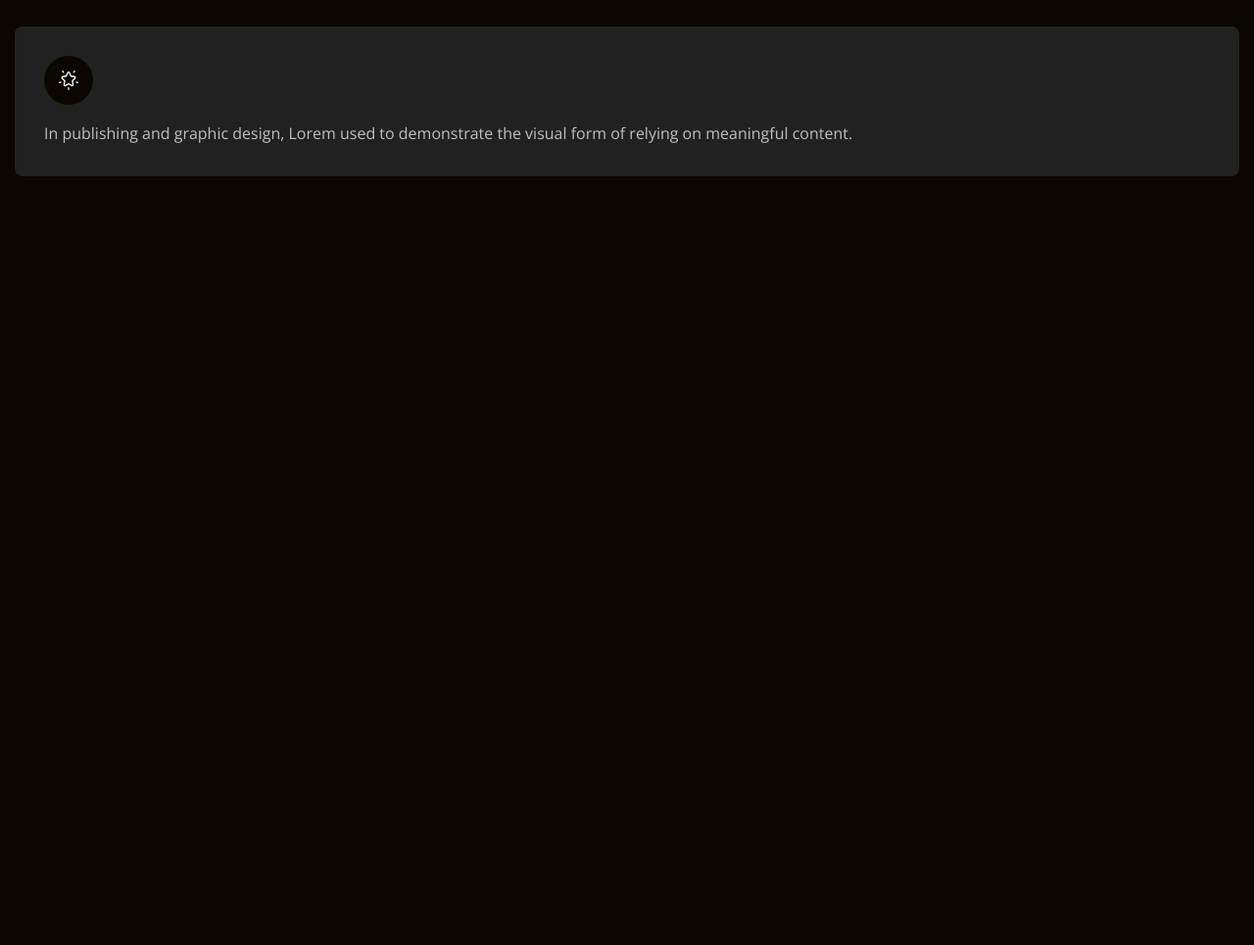
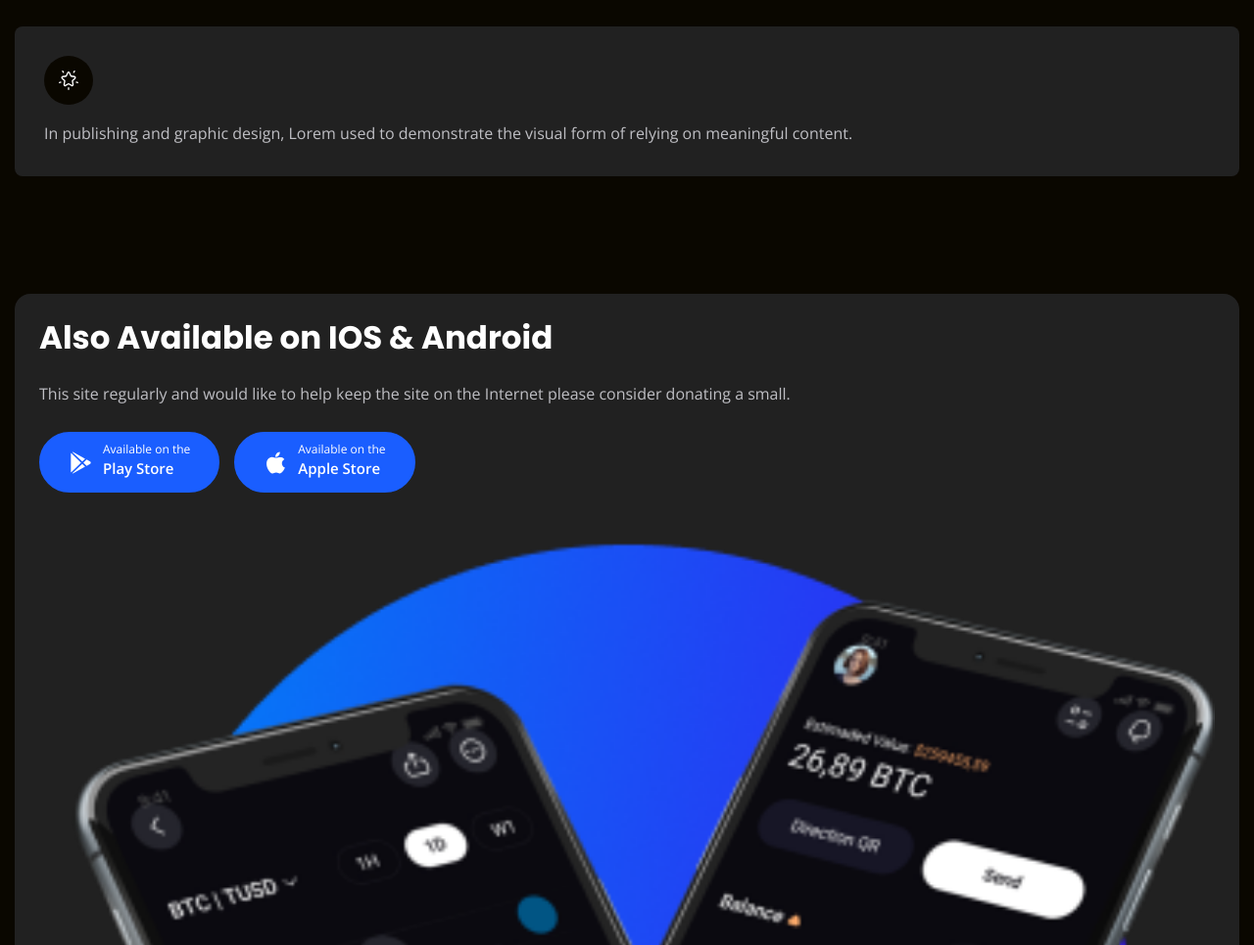
Before and after one commit to naextro/cryptknex, a plain HTML site: page index.html in a window 1280 px wide. Shown: the part 6595-7560 px from the top of the page at 98% size. Before the commit the page ends 6895 px from the top, so only its background shows below. Drawn offline with nearby package versions, Linux system fonts and the light colour scheme.

Commit message:
added APP Section and it's CSS

```diff
--- a/assets/css/style.css
+++ b/assets/css/style.css
@@ -576,3 +576,35 @@ body.active {
   border-radius: var(--radius-circle);
   margin-block-end: 15px;
 }
+
+/* app sec */
+.app-card {
+  padding: 25px;
+  border-radius: var(--radius-16);
+  display: grid;
+  gap: 50px;
+}
+
+.app-card .section-text { margin-block-end: 25px; }
+
+.app-card .btn-primary {
+  display: flex;
+  align-items: center;
+  gap: 10px;
+  border: 2px solid var(--ultramarine-blue);
+  --padding-y: 10px;
+}
+
+.app-card .btn-primary ion-icon { font-size: 25px; }
+
+.app-card :is(.btn-text, .btn-title) { font-family: var(--ff-open-sans); }
+
+.app-card .btn-text {
+  font-size: var(--fs-9);
+  font-weight: var(--fw-400);
+  line-height: 1;
+}
+
+.app-card .btn-primary:is(:hover, :focus) { background-color: transparent; }
+
+.app-card .btn-title { font-weight: var(--fw-600); }
--- a/index.html
+++ b/index.html
@@ -832,7 +832,7 @@
 
 
 
- <section class="section instruction" aria-label="instruction">
+    <section class="section instruction" aria-label="instruction">
         <div class="container">
 
           <h2 class="h2 section-title text-center">How it All Started</h2>
@@ -908,7 +908,60 @@
           </ul>
 
         </div>
+    </section>
+
+
+
+    <section class="app" aria-label="app">
+        <div class="container">
+
+          <div class="app-card bg-gray">
+
+            <div class="card-content">
+
+              <h2 class="h2 section-title">Also Available on IOS & Android</h2>
+
+              <p class="section-text">
+                This site regularly and would like to help keep the site on the Internet please consider donating a
+                small.
+              </p>
+
+              <div class="btn-group">
+
+                <a href="#" class="btn btn-primary">
+                  <ion-icon name="logo-google-playstore" aria-hidden="true"></ion-icon>
+
+                  <div>
+                    <p class="btn-text">Available on the</p>
+
+                    <p class="btn-title">Play Store</p>
+                  </div>
+                </a>
+
+                <a href="#" class="btn btn-primary">
+                  <ion-icon name="logo-apple" aria-hidden="true"></ion-icon>
+
+                  <div>
+                    <p class="btn-text">Available on the</p>
+
+                    <p class="btn-title">Apple Store</p>
+                  </div>
+                </a>
+
+              </div>
+
+            </div>
+
+            <figure class="card-banner">
+              <img src="./assets/images/download-banner.png" width="383" height="384" loading="lazy"
+                alt="download banner" class="w-100">
+            </figure>
+
+          </div>
+
+        </div>
       </section>
+    </article>
 
 
 
```
